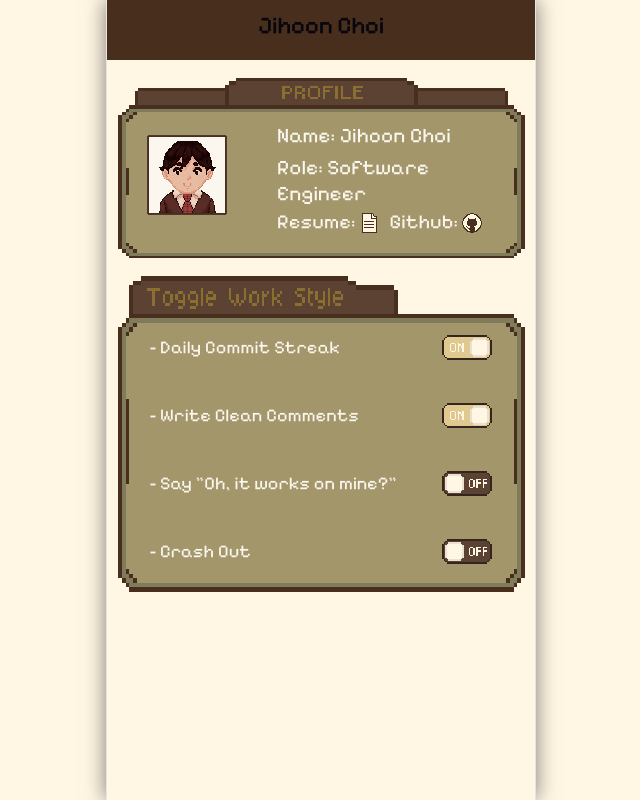
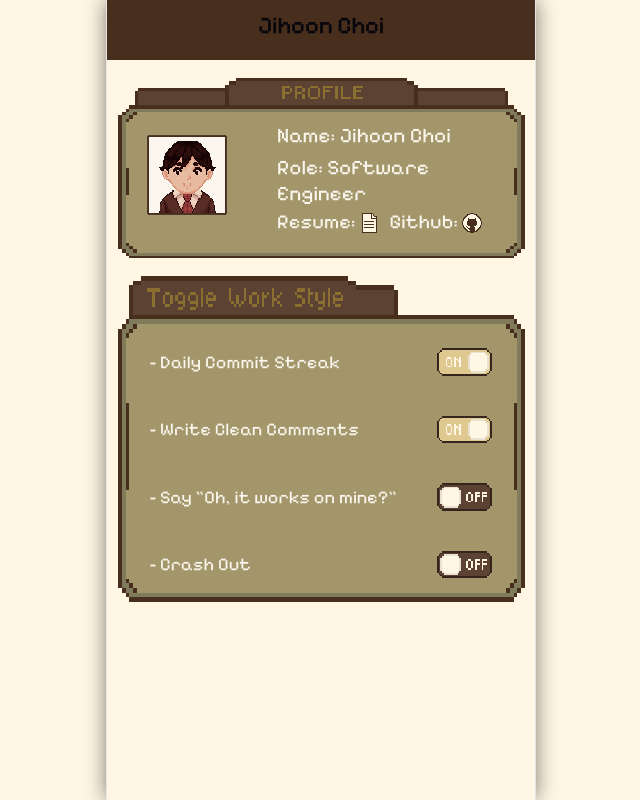
Before and after one commit to JihoonCho1/profile-website, a React (Vite) app: page / in a window 1280 px wide. Shown: the whole page, without its empty margins (319-959 px from the left). Built offline with nearby package versions, Linux system fonts and the light colour scheme.

Commit message:
Edit: Minor changes with size in toggle-work-banner

```diff
--- a/src/component/toggle-work-banner.css
+++ b/src/component/toggle-work-banner.css
@@ -11,13 +11,13 @@
 
     box-sizing: border-box;
     margin-top: 1rem;
-    padding: clamp(16px, 4vw, 28px);
+    padding: 42px 28px 24px 28px;
 
     display: flex;
     flex-direction: column;
     justify-content: center;
     align-items: stretch;
-    gap: 12px;
+    gap: 10px;
 }
 
 .toggle-box {
@@ -41,7 +41,7 @@
 
 .toggle-button {
     display: flex;
-    width: 50px;
+    width: 55px;
     height: auto;
     margin: 10px 15px 0 0;
     align-items: center;
@@ -61,12 +61,12 @@
 
 @media (max-width: 375px) {
     .toggle-banner-wrapper {
-        padding: 16px;
+        padding: 36px 18px 20px 18px;
         gap: 8px;
     }
 
     .toggle-button {
-        width: 40px;
+        width: 45px;
         height: auto;
     }
 }
```
